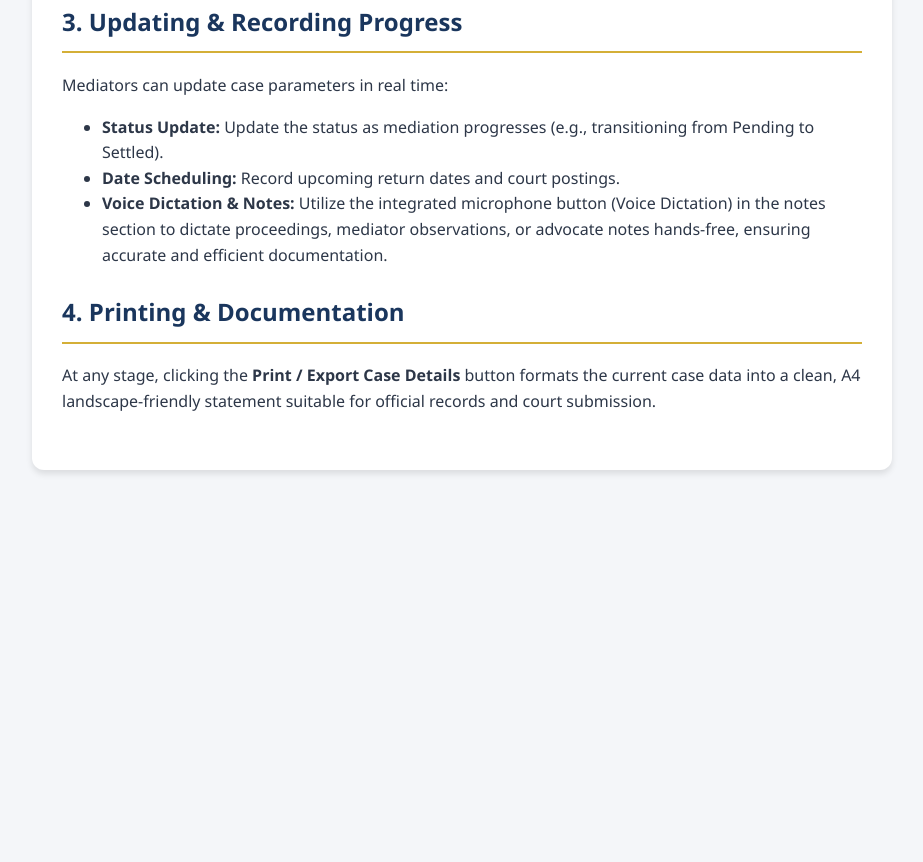
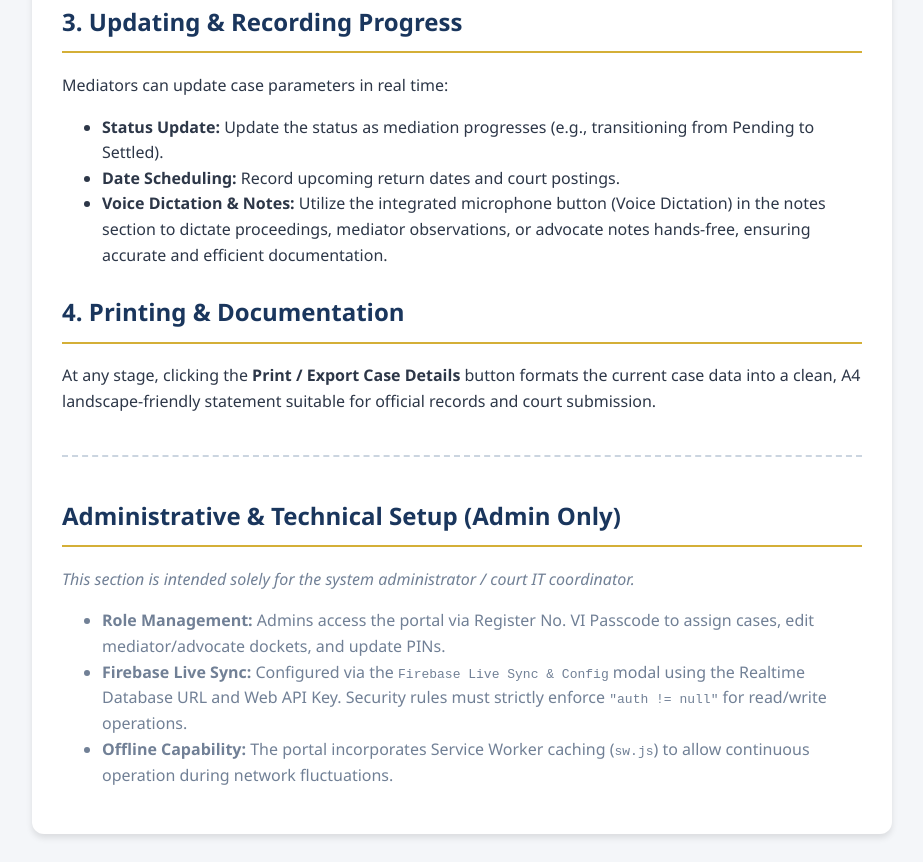
Before and after one commit to rnambiar63y/mediation-portal, a plain HTML site: page manual.html in a window 1280 px wide. Shown: the part 847-1709 px from the top of the page, without its empty margins (178-1101 px from the left). Before the commit the page ends 1345 px from the top, so only its background shows below. Drawn offline with Linux system fonts and the light colour scheme.

Commit message:
Add files via upload

```diff
--- a/manual.html
+++ b/manual.html
@@ -13,9 +13,10 @@
         .container { max-width: 800px; margin: 0 auto; background: #FFF; padding: 30px; border-radius: 12px; box-shadow: 0 4px 6px rgba(0,0,0,0.1); }
         h1, h2 { color: var(--primary); border-bottom: 2px solid var(--accent); padding-bottom: 10px; }
         .section { margin-bottom: 25px; }
+        .admin-section { margin-top: 40px; border-top: 2px dashed #CBD5E0; padding-top: 20px; color: #718096; }
         .pin-box { background: #EBF8FF; border-left: 4px solid var(--accent); padding: 15px; border-radius: 0 8px 8px 0; margin: 10px 0; }
         .note { font-style: italic; color: #4A5568; }
-        @media print { body { background: #FFF; padding: 0; } .container { box-shadow: none; width: 100%; } }
+        @media print { body { background: #FFF; padding: 0; } .container { box-shadow: none; width: 100%; } .admin-section { display: none; } }
     </style>
 </head>
 <body>
@@ -67,6 +68,17 @@
         <h2>4. Printing &amp; Documentation</h2>
         <p>At any stage, clicking the <strong>Print / Export Case Details</strong> button formats the current case data into a clean, A4 landscape-friendly statement suitable for official records and court submission.</p>
     </div>
+
+    <!-- Collapsible/Separated Admin Section -->
+    <div class="admin-section">
+        <h2>Administrative &amp; Technical Setup (Admin Only)</h2>
+        <p><em>This section is intended solely for the system administrator / court IT coordinator.</em></p>
+        <ul>
+            <li><strong>Role Management:</strong> Admins access the portal via Register No. VI Passcode to assign cases, edit mediator/advocate dockets, and update PINs.</li>
+            <li><strong>Firebase Live Sync:</strong> Configured via the <code>Firebase Live Sync &amp; Config</code> modal using the Realtime Database URL and Web API Key. Security rules must strictly enforce <code>"auth != null"</code> for read/write operations.</li>
+            <li><strong>Offline Capability:</strong> The portal incorporates Service Worker caching (<code>sw.js</code>) to allow continuous operation during network fluctuations.</li>
+        </ul>
+    </div>
 </div>
 </body>
 </html>
```
